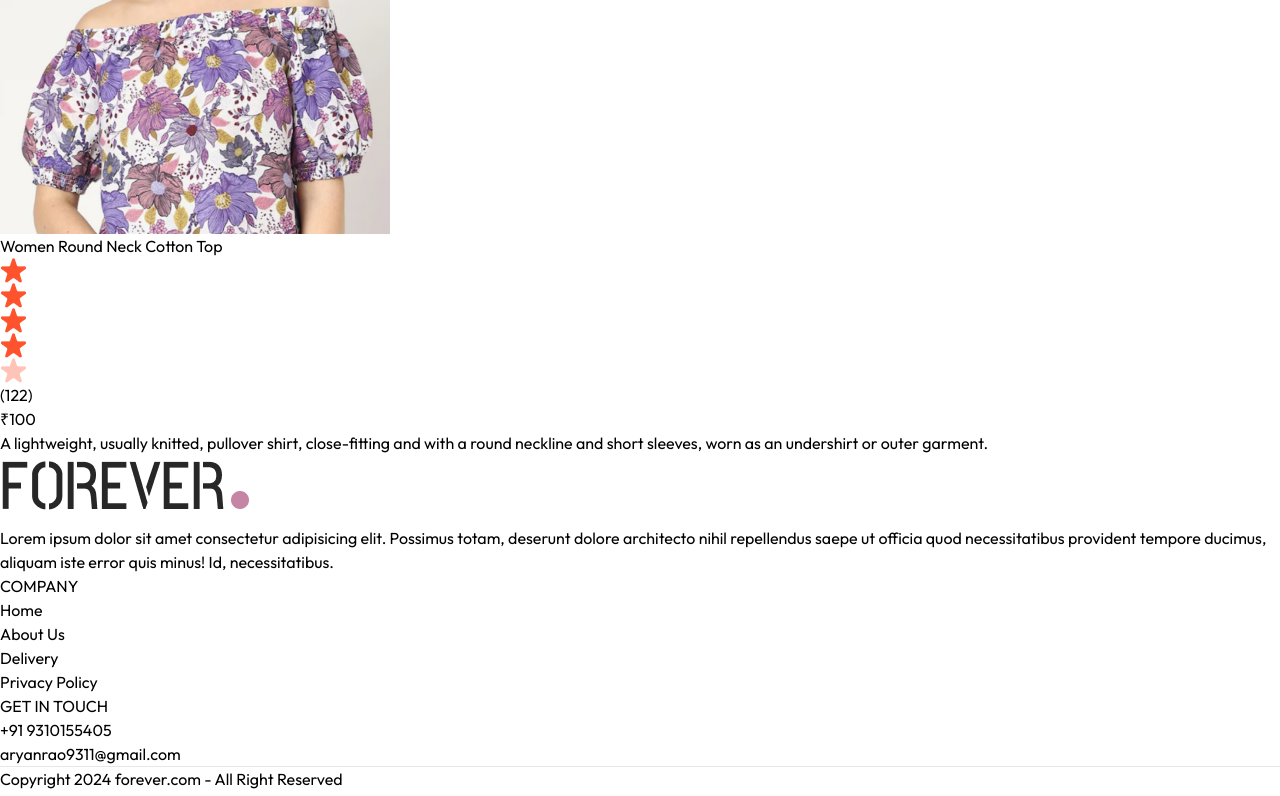
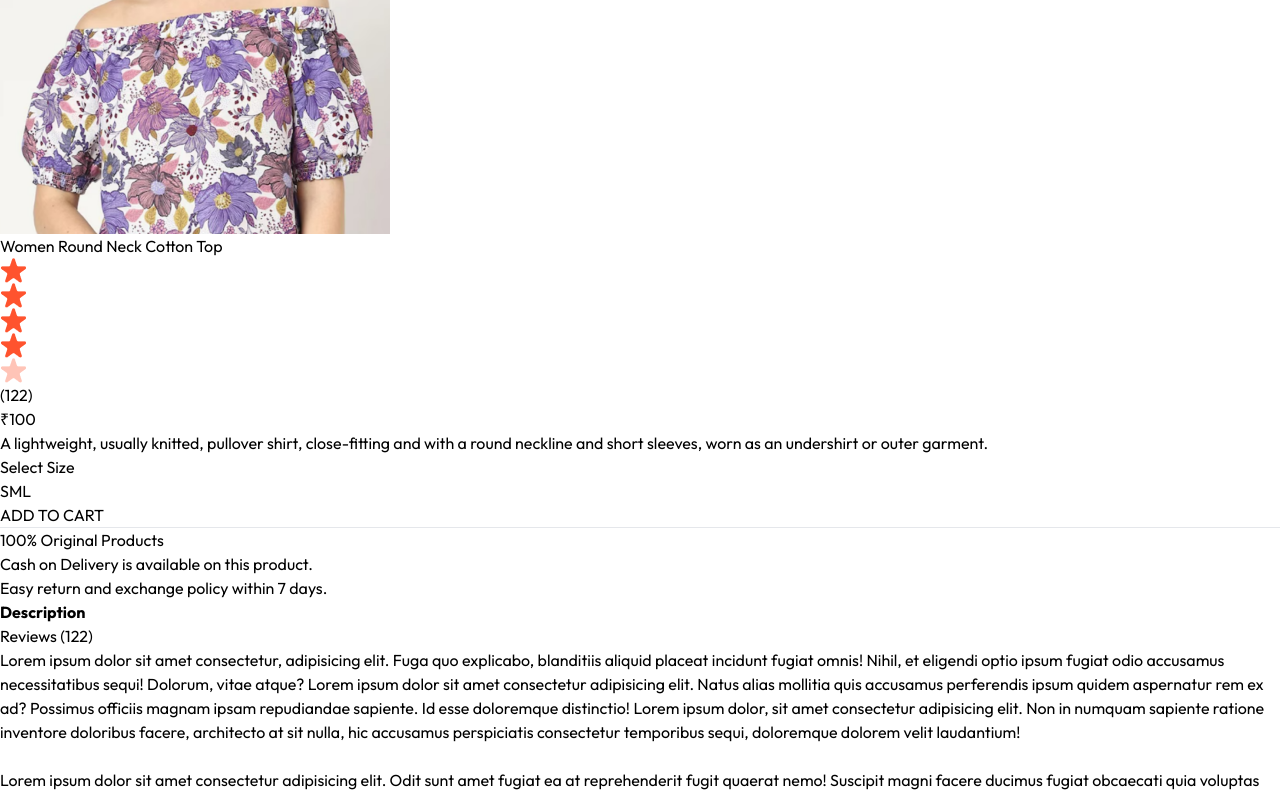
Before and after one commit to aryanrao001/rebornera, a React (Vite) app in the folder frontend/: page /product/aaaaa in a window 1280 px wide. Shown: the part 1188-1984 px from the top of the page. Built offline with nearby package versions, Linux system fonts and the light colour scheme; a web font is replaced by a local one.

Commit message:
fourthsession

```diff
--- a/frontend/src/components/LatestCollection.jsx
+++ b/frontend/src/components/LatestCollection.jsx
@@ -31,6 +31,7 @@
                 ))
             }
 
+
         </div>
 
 
--- /dev/null
+++ b/frontend/src/components/RelatedProduct.jsx
@@ -0,0 +1,41 @@
+import React, { useContext, useEffect, useState } from 'react'
+import { ShopContext } from '../context/ShopContext'
+import Title from './Title';
+import ProductItem from './ProductItem';
+
+const RelatedProduct = ({category,subCategory}) => {
+
+    const {products} = useContext(ShopContext);
+    const [related, setRelated] = useState([]);
+
+    useEffect(() => {
+
+        if(products.length > 0){
+            let productsCopy = products.slice();
+            productsCopy = productsCopy.filter((item)=>category === item.category);
+            productsCopy = productsCopy.filter((item)=>subCategory === item.subCategory);
+
+            setRelated(productsCopy.slice(0,5))
+        }
+
+    }, [products])
+
+
+
+  return (
+    <div className='my-24' >
+        <div className='text-center text-3xl py-2' >
+            <Title text1={'RELATED'} text2={'PRODUCTS'}  />
+        </div>
+        <div className='grid grid-cols-2 sm:grid-cols-3 md:grid-cols-4 lg:grid-cols-5 gap-4 gap-y-6'  >
+            {
+                related.map((item,index)=>(
+                    <ProductItem key={index} id={item._id} name={item.name} price={item.price} image={item.image}  />
+                ))
+            }
+        </div>
+    </div>
+  )
+}
+
+export default RelatedProduct
--- a/frontend/src/index.css
+++ b/frontend/src/index.css
@@ -25,6 +25,10 @@
   font-style: normal;
 }
 
+::-webkit-scrollbar{
+  display: none;
+}
+
 
 @media (max-width:640px){
   a.active{
--- a/frontend/src/pages/Product.jsx
+++ b/frontend/src/pages/Product.jsx
@@ -2,13 +2,15 @@
 import {useParams} from 'react-router-dom'
 import { ShopContext } from '../context/ShopContext';
 import { assets, products } from '../assets/assets/frontend_assets/assets';
+import RelatedProduct from '../components/RelatedProduct';
 
 const Product = () => {
 
   const {productId} = useParams();
   const {products , currency} = useContext(ShopContext);
   const [productData, setProductData] = useState(false);
-  const [image, setImage] = useState('')
+  const [image, setImage] = useState('');
+  const [size, setSize] = useState('')
 
   const fetchProductData = async () => {
     products.map((item)=>{
@@ -41,29 +43,56 @@
               ))
             }
           </div>
-          <div>
-            <img src={image} className='w-full h-auto' alt="" />
+          <div className='w-full sm:w-[80%]' >
+            <img src={image} className='w-full  h-auto' alt="" />
           </div>
 
-          {/* Product Info */}
-          <div className='flex-1' >
-            <h1 className='font-medium text-2xl mt-2' >{productData.name}</h1>
+        </div>
+        {/* Product Info */}
+        <div className='flex-1' >
+            <h1 className='font-medium text-xl mt-1' >{productData.name}</h1>
             <div className='flex items-center gap-1 mt-2' >
-                <img src={assets.star_icon} alt="" className="w-3-5" />
-                <img src={assets.star_icon} alt="" className="w-3-5" />
-                <img src={assets.star_icon} alt="" className="w-3-5" />
-                <img src={assets.star_icon} alt="" className="w-3-5" />
-                <img src={assets.star_dull_icon} alt="" className="w-3-5" />
+                <img src={assets.star_icon} alt="" className="w-5" />
+                <img src={assets.star_icon} alt="" className="w-5" />
+                <img src={assets.star_icon} alt="" className="w-5" />
+                <img src={assets.star_icon} alt="" className="w-5" />
+                <img src={assets.star_dull_icon} alt="" className="w-5" />
                 <p className='pl-2' >(122)</p>
             </div>
             <p className='mt-5 text-3xl font-medium'  >{currency}{productData.price}</p>
-            <p className='mt-5 text-gray md:w-4/5' >{productData.description}</p>
+            <p className='mt-5 text-gray-500 md:w-4/5' >{productData.description}</p>
+            <div className='flex flex-col gap-4 my-4' >
+              <p>Select Size </p>
+              <div className='flex gap-2' >
+                {productData.sizes.map((item,index)=>(
+                  <button onClick={()=>setSize(item)} className={`border py-2 px-4 bg-gray-100 ${item === size ? 'border-orange-400 ' : ''} `} key={index}> {item} </button>
+                ))}
+              </div>
+            </div>
+            <button className='bg-black text-white px-8 py-3 text-sm active:bg-gray-700' >ADD TO CART </button>
+            <hr className='mt-8 sm:w-4/5' />
+            <div className='text-sm text-gray-500 mt-3 flex flex-col gap-1 ' >
+                <p>100% Original Products </p>
+                <p>Cash on Delivery is available on this product. </p>
+                <p>Easy return and exchange policy within 7 days. </p>
+            </div>
+          </div>
+      </div>
 
-          </div>
-
-
+      {/* --------------------- Description & Review Section --------------- */}
+      <div className='mt-20' >
+        <div className='flex ' >
+          <b className='border px-5 py-3 text-sm'> Description </b>
+          <p className='border px-5 py-3 text-sm'> Reviews (122) </p>
+        </div>
+        <div className='flex flex-col gap-4 border px-6 py-6 text-sm text-gray-500' >
+          <p>Lorem ipsum dolor sit amet consectetur, adipisicing elit. Fuga quo explicabo, blanditiis aliquid placeat incidunt fugiat omnis! Nihil, et eligendi optio ipsum fugiat odio accusamus necessitatibus sequi! Dolorum, vitae atque? Lorem ipsum dolor sit amet consectetur adipisicing elit. Natus alias mollitia quis accusamus perferendis ipsum quidem aspernatur rem ex ad? Possimus officiis magnam ipsam repudiandae sapiente. Id esse doloremque distinctio! Lorem ipsum dolor, sit amet consectetur adipisicing elit. Non in numquam sapiente ratione inventore doloribus facere, architecto at sit nulla, hic accusamus perspiciatis consectetur temporibus sequi, doloremque dolorem velit laudantium! <br/> <br/>Lorem ipsum dolor sit amet consectetur adipisicing elit. Odit sunt amet fugiat ea at reprehenderit fugit quaerat nemo! Suscipit magni facere ducimus fugiat obcaecati quia voluptas possimus repellendus quae incidunt?</p>
         </div>
       </div>
+
+      {/* --------------- Display Related Products ------------- */}
+
+      <RelatedProduct category={productData.category} subCategory={productData.subCategory} />
 
     </div>
   )  : <div className='opacity-0' ></div>
```
